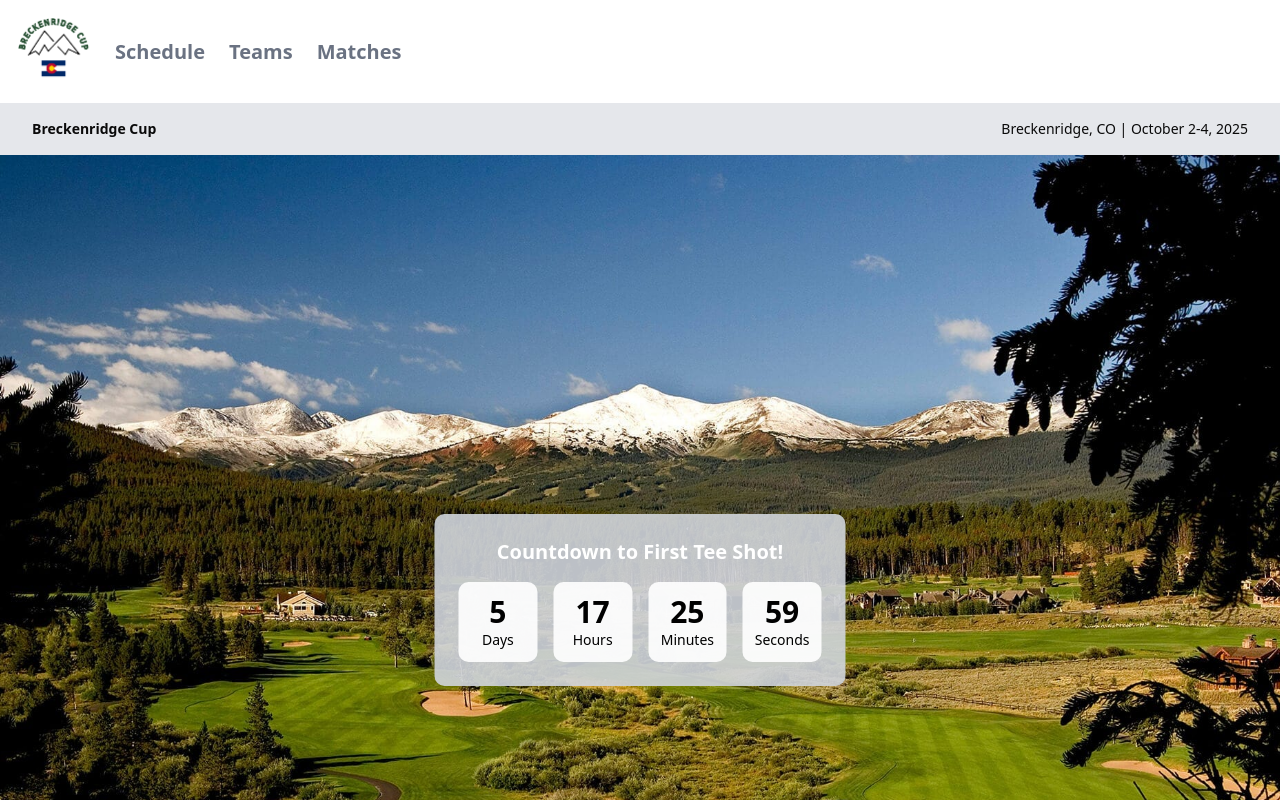
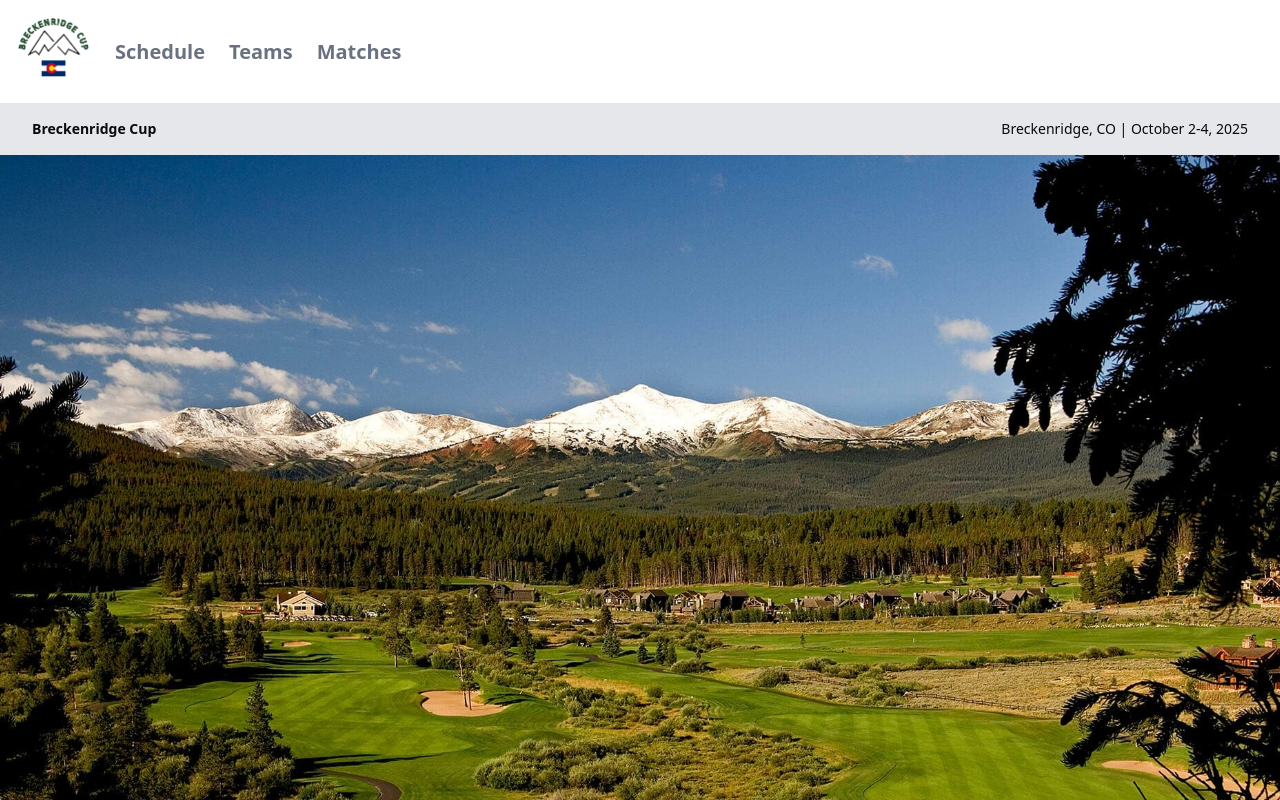
Before and after one commit to MatthewIczkowski/golf-trip, a Next.js app: page / in a window 1280 px wide. Shown: the top 800 px of the page. Built offline with nearby package versions, Linux system fonts and the light colour scheme.

Commit message:
comment out countdown timer

```diff
--- a/src/app/layout.tsx
+++ b/src/app/layout.tsx
@@ -17,6 +17,10 @@ const geistMono = Geist_Mono({
 
 export const metadata: Metadata = {
   title: "Breckenridge Cup",
+  icons: {
+    icon: '/apple-touch-icon.svg',
+    apple: '/apple-touch-icon.svg',
+  },
 };
 
 export default function RootLayout({
--- a/src/app/page.tsx
+++ b/src/app/page.tsx
@@ -1,6 +1,6 @@
 import Image from 'next/image'
 import logo from '../../public/Breckenridge-Golf.jpg'
-import CountdownTimer from '../components/CountdownTimer'
+// import CountdownTimer from '@/components/CountdownTimer'
 
 export default function Home() {
   return (
@@ -12,9 +12,9 @@ export default function Home() {
         height={1080}
         className="w-full h-screen object-cover object-center"
       />
-      <div className="absolute top-3/4 left-1/2 transform -translate-x-1/2 -translate-y-1/2 bg-gray-300/90 text-black p-4 md:p-6 rounded-lg">
+      {/* <div className="absolute top-3/4 left-1/2 transform -translate-x-1/2 -translate-y-1/2 bg-gray-300/90 text-black p-4 md:p-6 rounded-lg">
         <CountdownTimer />
-      </div>
+      </div> */}
     </div>
   );
 }
```
Also changed, not shown: public/apple-touch-icon.svg (added).
